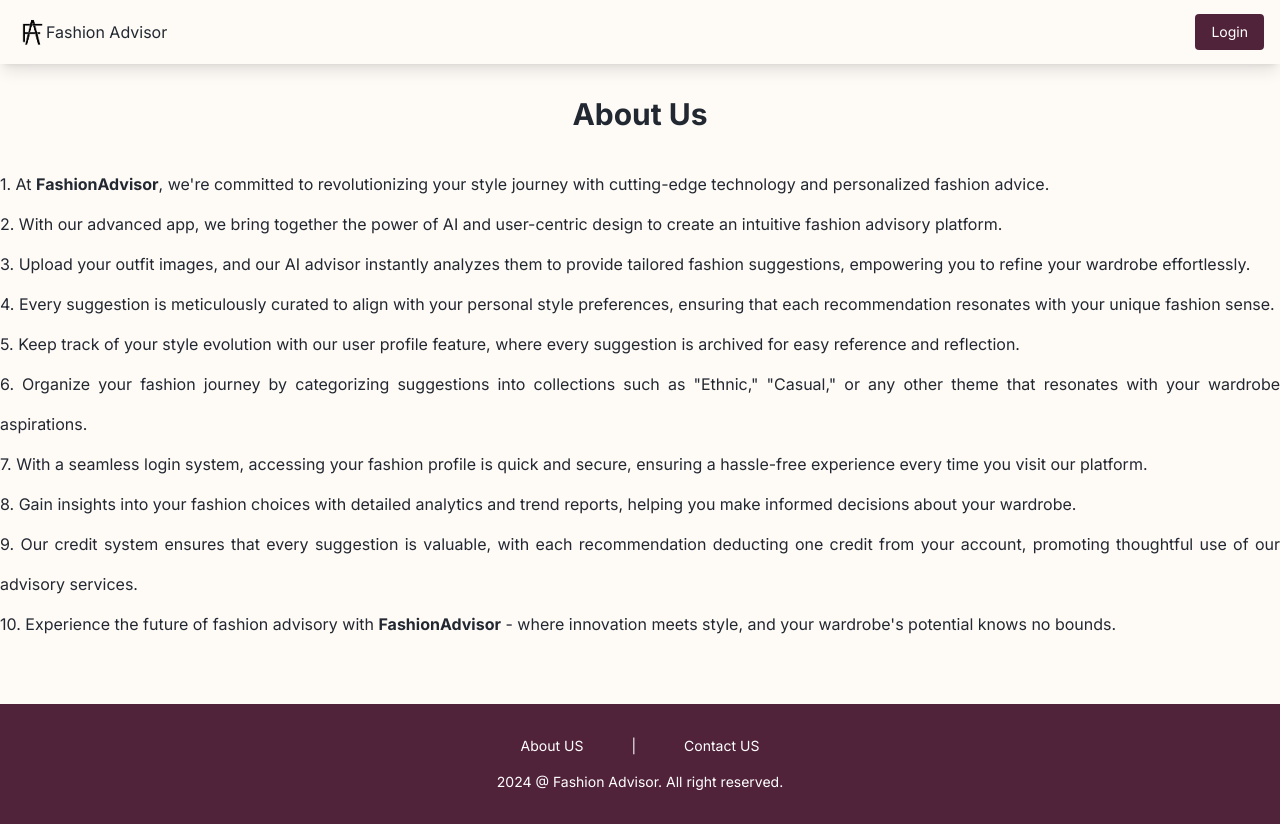
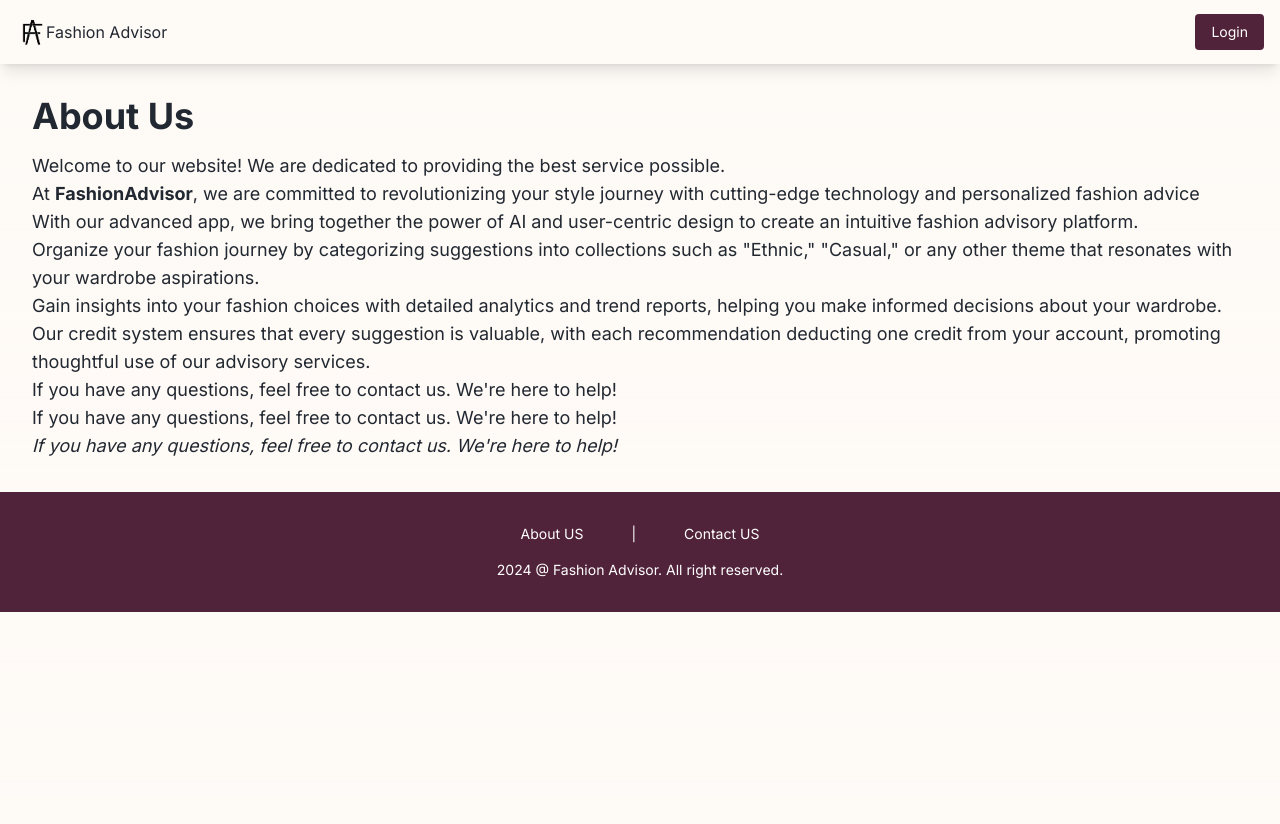
Before and after one commit to DevanshAgarwal23/fashion-advisisor, a Next.js app: page /aboutUs in a window 1280 px wide. After the commit the page ends 800 px from the top, so only its background shows below. Built offline with nearby package versions, Linux system fonts and the light colour scheme; no server answers.

Commit message:
random change

```diff
--- a/src/app/aboutUs/page.tsx
+++ b/src/app/aboutUs/page.tsx
@@ -1,24 +1,38 @@
 "use client"
-import React from 'react';
-
-const AboutPage: React.FC = () => {
+const AboutUs = () => {
   return (
-    <div className="container h-[calc(100vh-20vh)] mx-auto py-8 text-justify leading-10">
-      <h1 className='text-center pb-8 text-3xl font-bold'  style={{fontFamily: 'meno-banner, serif !important'}}>About Us</h1>
-      <ul>
-        <li>1. At <strong>FashionAdvisor</strong>, we&apos;re committed to revolutionizing your style journey with cutting-edge technology and personalized fashion advice.</li>
-        <li>2. With our advanced app, we bring together the power of AI and user-centric design to create an intuitive fashion advisory platform.</li>
-        <li>3. Upload your outfit images, and our AI advisor instantly analyzes them to provide tailored fashion suggestions, empowering you to refine your wardrobe effortlessly.</li>
-        <li>4. Every suggestion is meticulously curated to align with your personal style preferences, ensuring that each recommendation resonates with your unique fashion sense.</li>
-        <li>5. Keep track of your style evolution with our user profile feature, where every suggestion is archived for easy reference and reflection.</li>
-        <li>6. Organize your fashion journey by categorizing suggestions into collections such as "Ethnic," "Casual," or any other theme that resonates with your wardrobe aspirations.</li>
-        <li>7. With a seamless login system, accessing your fashion profile is quick and secure, ensuring a hassle-free experience every time you visit our platform.</li>
-        <li>8. Gain insights into your fashion choices with detailed analytics and trend reports, helping you make informed decisions about your wardrobe.</li>
-        <li>9. Our credit system ensures that every suggestion is valuable, with each recommendation deducting one credit from your account, promoting thoughtful use of our advisory services.</li>
-        <li>10. Experience the future of fashion advisory with <strong>FashionAdvisor</strong> - where innovation meets style, and your wardrobe's potential knows no bounds.</li>
-      </ul>
-      </div>
+    <div className="container mx-auto p-8">
+      <h1 className="text-4xl font-bold mb-4">About Us</h1>
+      <p className="text-lg">
+        Welcome to our website! We are dedicated to providing the best service possible.
+      </p>
+      <p className="text-lg">
+      At <strong>FashionAdvisor</strong>, we are committed to revolutionizing your style journey with cutting-edge technology and personalized fashion advice
+      </p>
+      <p className="text-lg">
+      With our advanced app, we bring together the power of AI and user-centric design to create an intuitive fashion advisory platform.
+      </p>
+      <p className="text-lg">
+      Organize your fashion journey by categorizing suggestions into collections such as "Ethnic," "Casual," or any other theme that resonates with your wardrobe aspirations.
+      </p>
+      <p className="text-lg">
+      Gain insights into your fashion choices with detailed analytics and trend reports, helping you make informed decisions about your wardrobe.
+      </p>
+      <p className="text-lg">
+      Our credit system ensures that every suggestion is valuable, with each recommendation deducting one credit from your account, promoting thoughtful use of our advisory services.
+      </p>
+      <p className="text-lg">
+        If you have any questions, feel free to contact us. We're here to help!
+      </p>
+      <p className="text-lg">
+        If you have any questions, feel free to contact us. We're here to help!
+      </p>
+      <var> <p className="text-lg">
+        If you have any questions, feel free to contact us. We're here to help!
+      </p>
+      </var>
+    </div>
   );
 };
 
-export default AboutPage;
+export default AboutUs;
```
